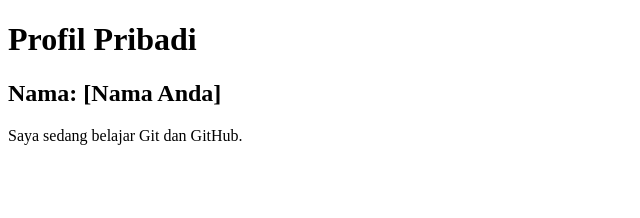
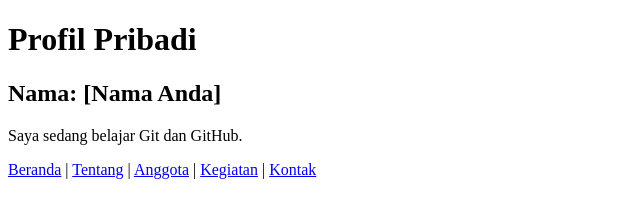
Before and after one commit to slmaff27-netizen/team-profile-html, a plain HTML site: page index.html in a window 1280 px wide. Shown: the whole page, without its empty margins (0-640 px from the left). Drawn offline with Linux system fonts and the light colour scheme.

Commit message:
gabungkan semuanya

```diff
--- a/index.html
+++ b/index.html
@@ -9,4 +9,13 @@
     <h1>Profil Pribadi</h1>
     <h2>Nama: [Nama Anda]</h2>
     <p>Saya sedang belajar Git dan GitHub.</p>
+
+<nav>
+    <a href="index.html">Beranda</a> |
+    <a href="about.html">Tentang</a> |
+    <a href="members.html">Anggota</a> |
+    <a href="activities.html">Kegiatan</a> |
+    <a href="contact.html">Kontak</a>
+</nav>
+
 </body>
```
